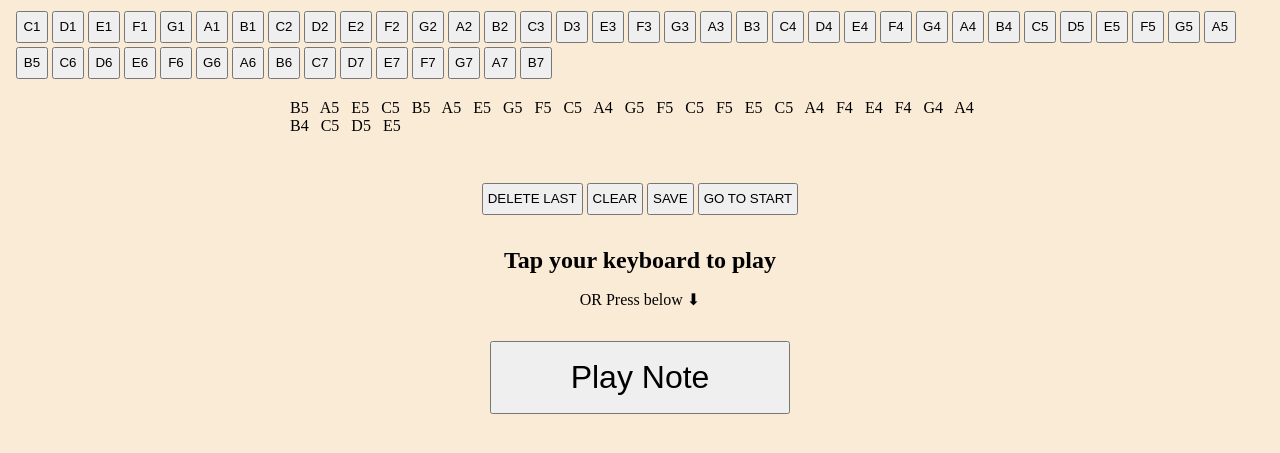
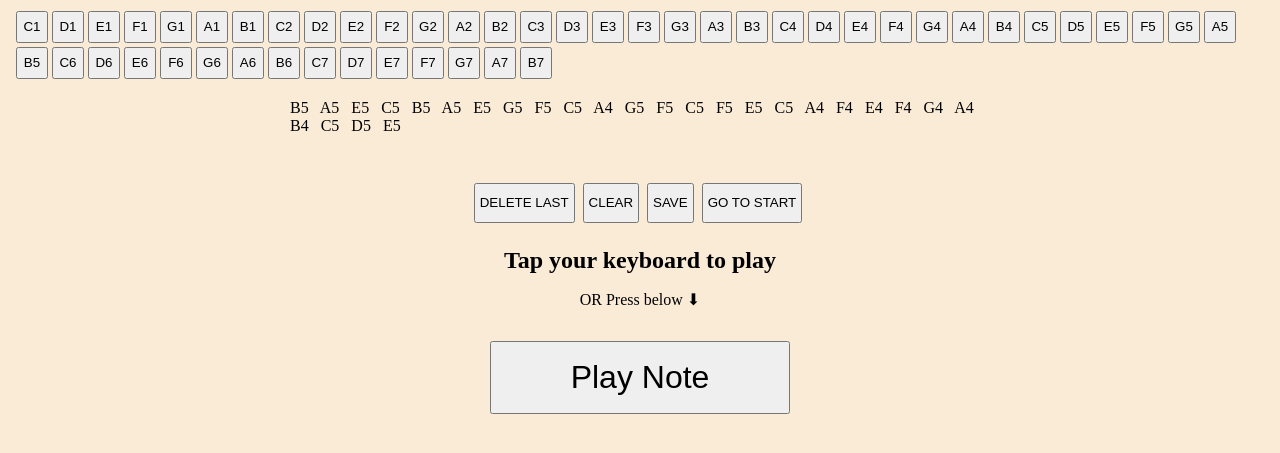
Before and after one commit to BeFreeNow/piano, a website: page index.html in a window 1280 px wide. Shown: the part 223-676 px from the top of the page. Drawn offline with Linux system fonts and the light colour scheme.

Commit message:
adjust styles

```diff
--- a/style.css
+++ b/style.css
@@ -61,12 +61,14 @@ body {
 }
 
 .controls {
-    margin-bottom: 32px;
+    margin-bottom: 8px;
 }
 
 .controls button {
-    height: 32px;
+    height: 40px;
     padding: 4px;
+    margin-right: 4px;
+    margin-bottom: 16px;
 }
 
 .play {
@@ -76,6 +78,6 @@ body {
     font-size: 32px;
 }
 
-h2{
+h2 {
     margin-bottom: 16px
 }
```
